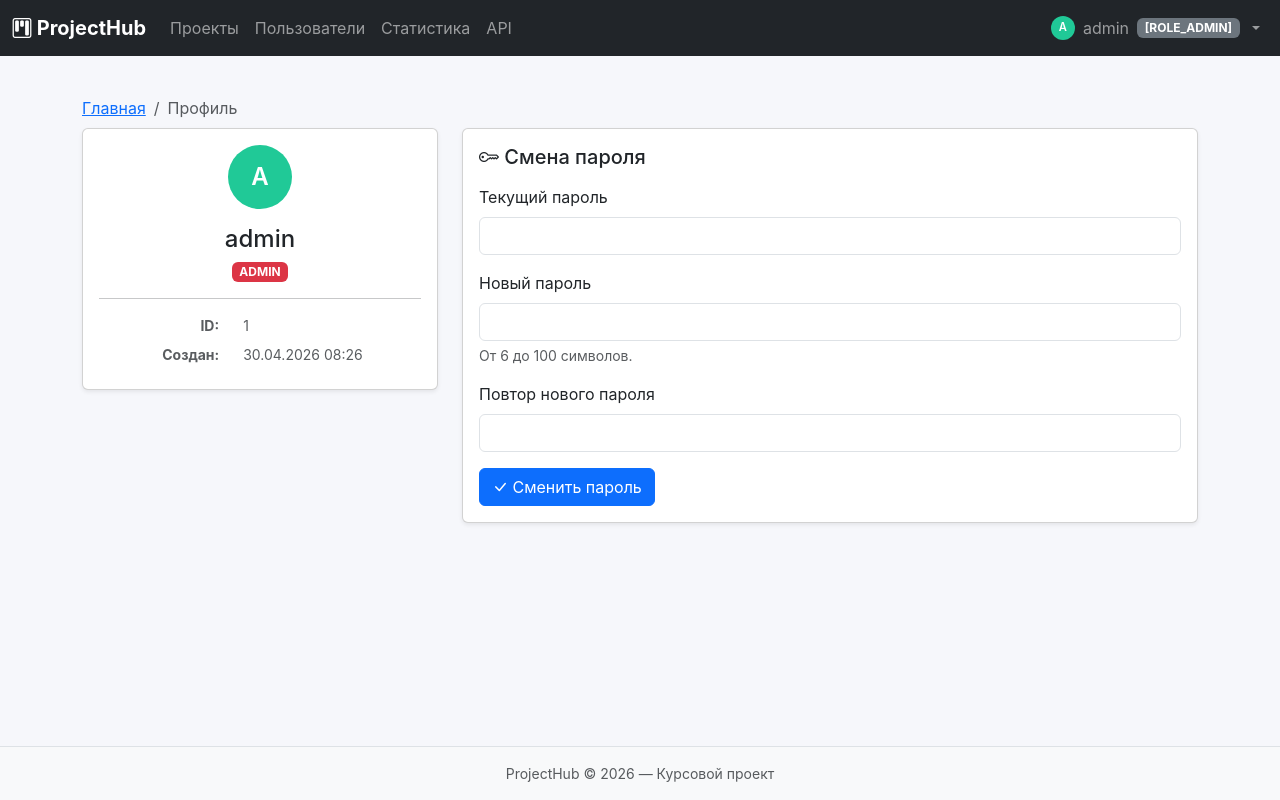
After one commit to pescaderojalauddin-source/projecthub, a Spring Boot app: page /profile in a window 1280 px wide. The commit adds this page. Run offline with Spring Boot 4, Linux system fonts and the light colour scheme; a user stored in the database is signed in; some of the project's set-up classes (security, data sources, template engines, error pages and the like) are left out, and stand-ins take their place; some libraries are stand-ins or nearby versions.

Commit message:
feat(profile): user profile page with password change and avatar fragment
Adds /profile page (GET) showing user card (avatar + login + role + created_at) and a card with the password change form. POST /profile/password validates the current password, ensures the new password is different and the confirmation matches, then re-encodes via BCrypt and saves.

- PasswordChangeForm DTO with @NotBlank/@Size validation.
- UserService.changePassword(user, current, new, confirm) - throws IllegalArgumentException for all four failure modes and is unit-tested for each.
- ProfileController under @PreAuthorize("isAuthenticated()") with global error reuse via #fields.hasGlobalErrors() inside the form.
- New fragments/avatar.html: circular initials avatar with deterministic palette (login.length() % 8 -> CSS class). Reused in the navbar (sm) and on the profile card (lg).
- Navbar dropdown gains a Profile link.

```diff
--- /dev/null
+++ b/src/main/java/com/example/projecthub/controller/ProfileController.java
@@ -0,0 +1,65 @@
+package com.example.projecthub.controller;
+
+import com.example.projecthub.dto.PasswordChangeForm;
+import com.example.projecthub.entity.User;
+import com.example.projecthub.service.CurrentUserService;
+import com.example.projecthub.service.UserService;
+import jakarta.validation.Valid;
+import org.springframework.security.access.prepost.PreAuthorize;
+import org.springframework.stereotype.Controller;
+import org.springframework.ui.Model;
+import org.springframework.validation.BindingResult;
+import org.springframework.web.bind.annotation.GetMapping;
+import org.springframework.web.bind.annotation.ModelAttribute;
+import org.springframework.web.bind.annotation.PostMapping;
+import org.springframework.web.bind.annotation.RequestMapping;
+import org.springframework.web.servlet.mvc.support.RedirectAttributes;
+
+/**
+ * Профиль текущего пользователя: просмотр данных и смена пароля.
+ */
+@Controller
+@RequestMapping("/profile")
+@PreAuthorize("isAuthenticated()")
+public class ProfileController {
+
+    private final CurrentUserService currentUserService;
+    private final UserService userService;
+
+    public ProfileController(CurrentUserService currentUserService, UserService userService) {
+        this.currentUserService = currentUserService;
+        this.userService = userService;
+    }
+
+    @GetMapping
+    public String profile(Model model) {
+        User user = currentUserService.getCurrent();
+        model.addAttribute("user", user);
+        if (!model.containsAttribute("passwordForm")) {
+            model.addAttribute("passwordForm", new PasswordChangeForm());
+        }
+        return "profile/view";
+    }
+
+    @PostMapping("/password")
+    public String changePassword(@Valid @ModelAttribute("passwordForm") PasswordChangeForm form,
+                                 BindingResult bindingResult,
+                                 Model model,
+                                 RedirectAttributes redirectAttributes) {
+        User user = currentUserService.getCurrent();
+        if (bindingResult.hasErrors()) {
+            model.addAttribute("user", user);
+            return "profile/view";
+        }
+        try {
+            userService.changePassword(user, form.getCurrentPassword(),
+                    form.getNewPassword(), form.getNewPasswordConfirm());
+        } catch (IllegalArgumentException ex) {
+            bindingResult.reject("password", ex.getMessage());
+            model.addAttribute("user", user);
+            return "profile/view";
+        }
+        redirectAttributes.addFlashAttribute("flashSuccess", "Пароль успешно изменён.");
+        return "redirect:/profile";
+    }
+}
--- a/src/main/resources/static/css/app.css
+++ b/src/main/resources/static/css/app.css
@@ -57,3 +57,17 @@ main {
     font-size: 0.85rem;
     color: #6c757d;
 }
+
+.avatar-circle {
+    user-select: none;
+    line-height: 1;
+}
+
+.avatar-c0 { background: #6f42c1; }
+.avatar-c1 { background: #0d6efd; }
+.avatar-c2 { background: #198754; }
+.avatar-c3 { background: #fd7e14; }
+.avatar-c4 { background: #d63384; }
+.avatar-c5 { background: #20c997; }
+.avatar-c6 { background: #dc3545; }
+.avatar-c7 { background: #0dcaf0; color: #000 !important; }
--- /dev/null
+++ b/src/main/resources/templates/fragments/avatar.html
@@ -0,0 +1,22 @@
+<!DOCTYPE html>
+<html xmlns:th="http://www.thymeleaf.org">
+<body>
+<!--
+    Fragment: avatar(login, size)
+    Render a circular avatar with the first letter of `login`.
+    Color class is deterministically derived from login length (login.length() % 8).
+    `size` is one of: 'sm' (24px), 'md' (36px), 'lg' (64px). Default 'md'.
+-->
+<span th:fragment="avatar(login, size)"
+      th:with="s=${size} ?: 'md',
+               px=${ {'sm':'24px','md':'36px','lg':'64px'} },
+               fz=${ {'sm':'0.7rem','md':'0.95rem','lg':'1.5rem'} },
+               idx=${(login != null and !login.isEmpty()) ? login.length() % 8 : 0},
+               initial=${(login != null and !login.isEmpty()) ? login.substring(0,1).toUpperCase() : '?'}"
+      class="avatar-circle d-inline-flex align-items-center justify-content-center text-white fw-semibold"
+      th:classappend="${'avatar-c' + idx}"
+      th:style="'width:' + ${px.get(s)} + ';height:' + ${px.get(s)} + ';font-size:' + ${fz.get(s)} + ';border-radius:50%;'"
+      th:title="${login}"
+      th:text="${initial}">A</span>
+</body>
+</html>
--- a/src/main/resources/templates/fragments/layout.html
+++ b/src/main/resources/templates/fragments/layout.html
@@ -34,13 +34,20 @@
             </ul>
             <ul class="navbar-nav">
                 <li class="nav-item dropdown" sec:authorize="isAuthenticated()">
-                    <a class="nav-link dropdown-toggle" data-bs-toggle="dropdown" href="#">
-                        <i class="bi bi-person-circle"></i>
+                    <a class="nav-link dropdown-toggle d-inline-flex align-items-center gap-2"
+                       data-bs-toggle="dropdown" href="#">
+                        <span th:replace="~{fragments/avatar :: avatar(${#authentication.name}, 'sm')}">A</span>
                         <span sec:authentication="name">user</span>
-                        <span class="badge bg-secondary ms-1"
+                        <span class="badge bg-secondary"
                               sec:authentication="principal.authorities">[ROLE]</span>
                     </a>
                     <ul class="dropdown-menu dropdown-menu-end">
+                        <li>
+                            <a class="dropdown-item" th:href="@{/profile}">
+                                <i class="bi bi-person"></i> Профиль
+                            </a>
+                        </li>
+                        <li><hr class="dropdown-divider"></li>
                         <li>
                             <form th:action="@{/logout}" method="post" class="px-2">
                                 <button type="submit" class="btn btn-sm btn-outline-danger w-100">
--- /dev/null
+++ b/src/main/resources/templates/profile/view.html
@@ -0,0 +1,82 @@
+<!DOCTYPE html>
+<html lang="ru" xmlns:th="http://www.thymeleaf.org">
+<head th:replace="~{fragments/layout :: head('Профиль — ProjectHub')}"></head>
+<body>
+<header th:replace="~{fragments/layout :: navbar}"></header>
+<main class="container py-4">
+    <div th:replace="~{fragments/layout :: flash}"></div>
+
+    <nav aria-label="breadcrumb">
+        <ol class="breadcrumb">
+            <li class="breadcrumb-item"><a th:href="@{/projects}">Главная</a></li>
+            <li class="breadcrumb-item active">Профиль</li>
+        </ol>
+    </nav>
+
+    <div class="row g-4">
+        <div class="col-md-4">
+            <div class="card shadow-sm">
+                <div class="card-body text-center">
+                    <div class="mb-3 d-flex justify-content-center">
+                        <span th:replace="~{fragments/avatar :: avatar(${user.login}, 'lg')}">A</span>
+                    </div>
+                    <h2 class="h4 mb-1" th:text="${user.login}">login</h2>
+                    <span class="badge"
+                          th:classappend="${user.role.name() == 'ADMIN'} ? 'bg-danger' : 'bg-secondary'"
+                          th:text="${user.role.name()}">USER</span>
+                    <hr>
+                    <dl class="row mb-0 small text-muted">
+                        <dt class="col-5 text-end">ID:</dt>
+                        <dd class="col-7 text-start" th:text="${user.id}">1</dd>
+                        <dt class="col-5 text-end">Создан:</dt>
+                        <dd class="col-7 text-start"
+                            th:text="${#temporals.format(user.createdAt, 'dd.MM.yyyy HH:mm')}">—</dd>
+                    </dl>
+                </div>
+            </div>
+        </div>
+
+        <div class="col-md-8">
+            <div class="card shadow-sm">
+                <div class="card-body">
+                    <h2 class="h5 mb-3"><i class="bi bi-key"></i> Смена пароля</h2>
+
+                    <form th:action="@{/profile/password}" th:object="${passwordForm}" method="post" novalidate>
+                        <div th:if="${#fields.hasGlobalErrors()}" class="alert alert-danger small">
+                            <div th:each="err : ${#fields.globalErrors()}" th:text="${err}"></div>
+                        </div>
+                        <div class="mb-3">
+                            <label class="form-label" for="currentPassword">Текущий пароль</label>
+                            <input id="currentPassword" type="password" th:field="*{currentPassword}"
+                                   class="form-control"
+                                   th:classappend="${#fields.hasErrors('currentPassword')} ? 'is-invalid'">
+                            <div class="invalid-feedback" th:errors="*{currentPassword}"></div>
+                        </div>
+                        <div class="mb-3">
+                            <label class="form-label" for="newPassword">Новый пароль</label>
+                            <input id="newPassword" type="password" th:field="*{newPassword}"
+                                   class="form-control"
+                                   th:classappend="${#fields.hasErrors('newPassword')} ? 'is-invalid'">
+                            <div class="invalid-feedback" th:errors="*{newPassword}"></div>
+                            <div class="form-text">От 6 до 100 символов.</div>
+                        </div>
+                        <div class="mb-3">
+                            <label class="form-label" for="newPasswordConfirm">Повтор нового пароля</label>
+                            <input id="newPasswordConfirm" type="password" th:field="*{newPasswordConfirm}"
+                                   class="form-control"
+                                   th:classappend="${#fields.hasErrors('newPasswordConfirm')} ? 'is-invalid'">
+                            <div class="invalid-feedback" th:errors="*{newPasswordConfirm}"></div>
+                        </div>
+                        <button type="submit" class="btn btn-primary">
+                            <i class="bi bi-check-lg"></i> Сменить пароль
+                        </button>
+                    </form>
+                </div>
+            </div>
+        </div>
+    </div>
+</main>
+<footer th:replace="~{fragments/layout :: footer}"></footer>
+<div th:replace="~{fragments/layout :: scripts}"></div>
+</body>
+</html>
```
Also changed, not shown: src/main/java/com/example/projecthub/dto/PasswordChangeForm.java (added, +42 -0 lines), src/main/java/com/example/projecthub/service/UserService.java (+20 -0 lines), 1 other file.
